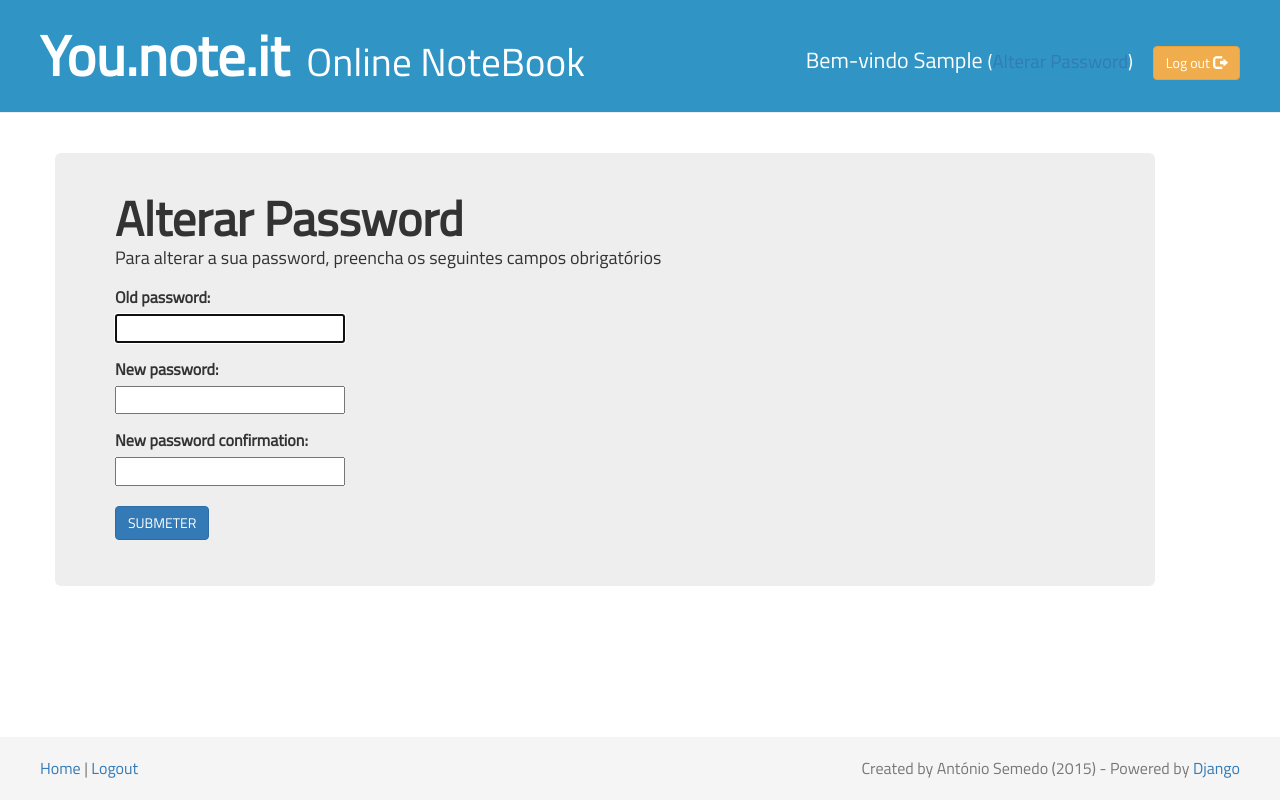
After one commit to asemedo/bloco-de-notas, a Django app: a page that uses blocodenotas/templates/blocodenotas/base.html in a window 1280 px wide. The commit adds this page. Run offline with Django 3.2, Linux system fonts and the light colour scheme; the visitor is signed in with stand-in values (Sample User, id 1); some libraries are stand-ins or nearby versions.

Commit message:
Added Chande Password View

```diff
--- a/blocodenotas/forms.py
+++ b/blocodenotas/forms.py
@@ -1,4 +1,7 @@
+# -*- coding: utf-8 -*-
+
 from django import forms
+from django.core.exceptions import ValidationError
 
 
 class LoginForm(forms.Form):
--- a/blocodenotas/templates/blocodenotas/base.html
+++ b/blocodenotas/templates/blocodenotas/base.html
@@ -11,7 +11,7 @@
     <div class="page-header">
         {% if user.is_authenticated %}
         <p class="top-menu">
-            <span class="space-right">Bem-vindo {{ user.first_name }} <small>(<a class="" href="{% url "home" %}">Alterar Password</a>)</small></span>
+            <span class="space-right">Bem-vindo {{ user.first_name }} <small>(<a class="" href="{% url "password_change" %}">Alterar Password</a>)</small></span>
             <a class="btn btn-warning btn-default" href="{% url "logout" %}">Log out <span class="glyphicon glyphicon-log-out"></span></a>
          </p>
         {% else %}
--- /dev/null
+++ b/blocodenotas/templates/registration/pwd_change_form.html
@@ -0,0 +1,27 @@
+{% extends "blocodenotas/base.html" %}
+
+{% block content %}
+
+<div class="login">
+  {% if form.errors %}
+  <p class="alert alert-danger" role="alert">Dados inválidos! Por favor tente de novo.</p>
+  {% endif %}
+
+  <div class="jumbotron">
+    <h1>Alterar Password</h1>
+    <p>Para alterar a sua password, preencha os seguintes campos obrigatórios</p>
+    <form method="post" action="{% url 'password_change' %}">
+      {% csrf_token %}
+
+      <ul class="list-unstyled block">
+        {{form.as_ul}}
+      </ul>
+
+      <input type="submit" value="SUBMETER" class="btn btn-primary">
+
+    </form>
+
+  </div>
+</div>
+
+{% endblock %}
--- a/blocodenotas/urls.py
+++ b/blocodenotas/urls.py
@@ -1,4 +1,5 @@
 from django.conf.urls import include, url
+from django.contrib.auth import views as auth_views
 from . import views
 
 urlpatterns = [
@@ -28,4 +29,9 @@ urlpatterns = [
         name='login'),
     url(r'^logout$', views.logout_view,
         name='logout'),
+    url(r'^change-password/$', views.PasswordChangeView.as_view(),
+        name='password_change'),
+    url(r'^change-password/done/$', auth_views.password_change_done,
+        {'template_name': 'registration/pwd_change_done.html'},
+        name='password_change_done'),
 ]
--- a/blocodenotas/views.py
+++ b/blocodenotas/views.py
@@ -8,12 +8,14 @@ from django.views.generic import (
 )
 from django.views.generic.edit import FormView
 from django.core.urlresolvers import reverse
-from django.contrib.auth import authenticate, login, logout
+from django.contrib.auth import authenticate, login, logout, \
+    update_session_auth_hash
+from django.contrib.auth.forms import PasswordChangeForm
 from django.http import HttpResponseRedirect
 from .forms import LoginForm
 from .models import Nota
 from .utils import is_member_administrator, is_member_utilizador, \
-                LoggedInMixin, AdminGroupMixin, UserGroupMixin, OwnerMixin
+    LoggedInMixin, AdminGroupMixin, UserGroupMixin, OwnerMixin
 
 
 # Create your views here.
@@ -56,6 +58,26 @@ class Login(FormView):
 def logout_view(request):
     logout(request)
     return HttpResponseRedirect(reverse('login'))
+
+
+class PasswordChangeView(LoggedInMixin, FormView):
+    template_name = 'registration/pwd_change_form.html'
+    form_class = PasswordChangeForm
+
+    def form_valid(self, form):
+        form = PasswordChangeForm(user=self.request.user, data=self.request.POST)
+        if form.is_valid():
+            form.save()
+            update_session_auth_hash(self.request, form.user)
+        return HttpResponseRedirect(reverse('password_change_done'))
+
+    def get_form_kwargs(self):
+        kwargs = super(PasswordChangeView, self).get_form_kwargs()
+        kwargs['user'] = self.request.user
+        return kwargs
+
+    def get_success_url(self):
+        return reverse('password_change_done')
 
 
 # -- Notas views ------------------------------------------------------ ##
```
Also changed, not shown: blocodenotas/templates/registration/login.html (+0 -9 lines), blocodenotas/templates/registration/pwd_change_done.html (added, +15 -0 lines).
